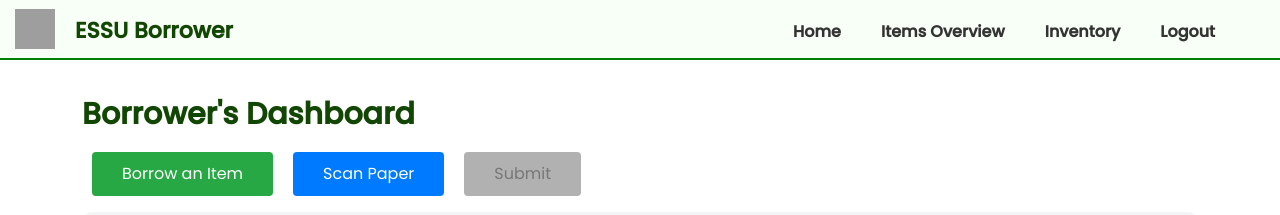
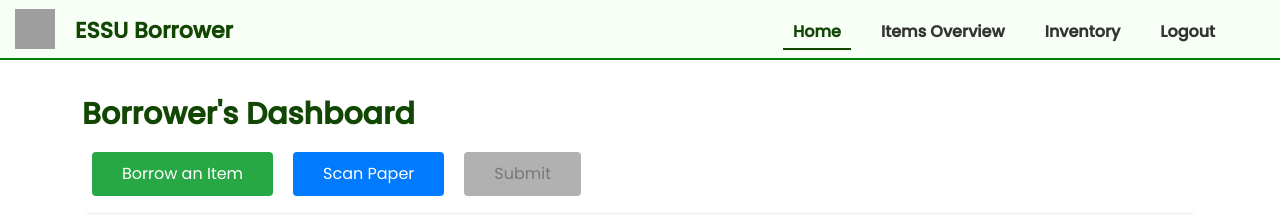
Before and after one commit to DavonGT/BorrowingSystem, a Django app: page /home in a window 1280 px wide. Shown: the top 215 px of the page. Run offline with Django 5.2, Linux system fonts and the light colour scheme; the visitor is signed in with stand-in values (Sample User, id 1); data that the repository does not hold is empty; some libraries are stand-ins or nearby versions; grey boxes are pictures that could not be loaded.

Commit message:
add design

```diff
--- a/borrower_app/static/css/style.css
+++ b/borrower_app/static/css/style.css
@@ -59,30 +59,41 @@ h4 {
     font-size: 16px;
     padding: 8px;
     border-radius: 4px;
+    position: relative;
     transition: color 0.3s ease;
-    position: relative;
 }
 
-/* Underline effect on hover */
+/* Hover effect */
+.nav-links a:hover {
+    color: #124703;
+}
+
 .nav-links a::after {
     content: "";
     position: absolute;
     left: 0;
-    bottom: -5px;  /* Position the underline slightly below the text */
+    bottom: -5px;
     width: 100%;
-    height: 2px;   /* Thickness of the underline */
-    background-color: #124703;  /* Underline color */
-    transform: scaleX(0);  /* Initially scale to 0 (hidden) */
+    height: 2px;
+    background-color: #124703;
+    transform: scaleX(0); /* Default hidden */
     transition: transform 0.3s ease-in-out;
 }
 
-.nav-links a:hover {
-    color: #124703;  /* Text color when hovered */
+.nav-links a:hover::after {
+    transform: scaleX(1); /* Show underline on hover */
 }
 
-.nav-links a:hover::after {
-    transform: scaleX(1);  /* Expand the underline when hovering */
+/* Active link styling */
+.nav-links a.active {
+    color: #124703; /* Active link color */
+    font-weight: bold; /* Optional */
 }
+
+.nav-links a.active::after {
+    transform: scaleX(1); /* Ensure underline is visible */
+}
+
 
 .nav-links {
     display: flex;
--- a/borrower_app/templates/base.html
+++ b/borrower_app/templates/base.html
@@ -9,36 +9,51 @@
     <!-- DataTables CSS -->
     <link rel="stylesheet" href="https://cdn.datatables.net/1.13.1/css/jquery.dataTables.min.css">
 
-    <!-- Bootstrap and DataTables JavaScript -->
-    <script src="https://cdn.datatables.net/1.13.1/js/jquery.dataTables.min.js"></script>
-    <script src="https://cdnjs.cloudflare.com/ajax/libs/bootstrap/5.3.0/js/bootstrap.bundle.min.js"></script>
-    <script src="https://code.jquery.com/jquery-3.6.0.min.js"></script>
-
     <!-- Bootstrap CSS -->
     <link rel="stylesheet" href="https://cdnjs.cloudflare.com/ajax/libs/bootstrap/5.3.0/css/bootstrap.min.css">
+
+    <!-- Custom CSS -->
     <link rel="stylesheet" href="{% static 'css/style.css' %}">
-
 </head>
 <body>
 
-    <!-- Top Panel / Navigation Bar -->
+    <!-- Navigation Bar -->
     <div class="navbar">
-        <img class="logo" src="{% static 'images/essu_logo_no_text.png' %}">
+        <img class="logo" src="{% static 'images/essu_logo_no_text.png' %}" alt="Logo">
         <h2 class="heading">ESSU Borrower</h2>
         <div class="nav-links">
-            <a href="{% url 'home' %}" class="nav-home nav-hover">Home</a>
-            <a href="{% url 'data_table' %}" class="nav-pending nav-hover">Items Overview</a>
-            <a href="{% url 'inventory' %}" class="nav-return nav-hover">Inventory</a>
-            <a href="{% url 'logout' %}" class="nav-logout nav-hover">Logout</a>
+            <a href="{% url 'home' %}" class="nav-home">Home</a>
+            <a href="{% url 'data_table' %}" class="nav-pending">Items Overview</a>
+            <a href="{% url 'inventory' %}" class="nav-return">Inventory</a>
+            <a href="{% url 'logout' %}" class="nav-logout">Logout</a>
         </div>
     </div>
 
+    <!-- Page Content -->
     {% block content %}
     {% endblock %}
 
-    <!-- Include Bootstrap and DataTables JavaScript -->
+    <!-- JavaScript Libraries -->
+    <script src="https://code.jquery.com/jquery-3.6.0.min.js"></script>
     <script src="https://cdn.datatables.net/1.13.1/js/jquery.dataTables.min.js"></script>
     <script src="https://cdnjs.cloudflare.com/ajax/libs/bootstrap/5.3.0/js/bootstrap.bundle.min.js"></script>
 
+    <!-- Active Link Script -->
+    <script>
+        document.addEventListener("DOMContentLoaded", () => {
+            const navLinks = document.querySelectorAll(".nav-links a");
+            const currentPath = window.location.pathname;
+
+            navLinks.forEach(link => {
+                // Match the base URL path
+                if (currentPath.startsWith(link.pathname)) {
+                    link.classList.add("active");
+                } else {
+                    link.classList.remove("active");
+                }
+            });
+        });
+    </script>
+
 </body>
 </html>
```
